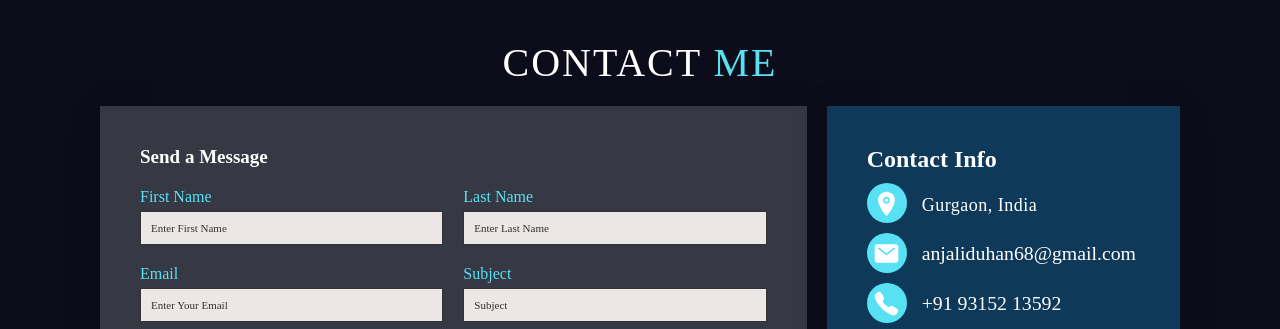
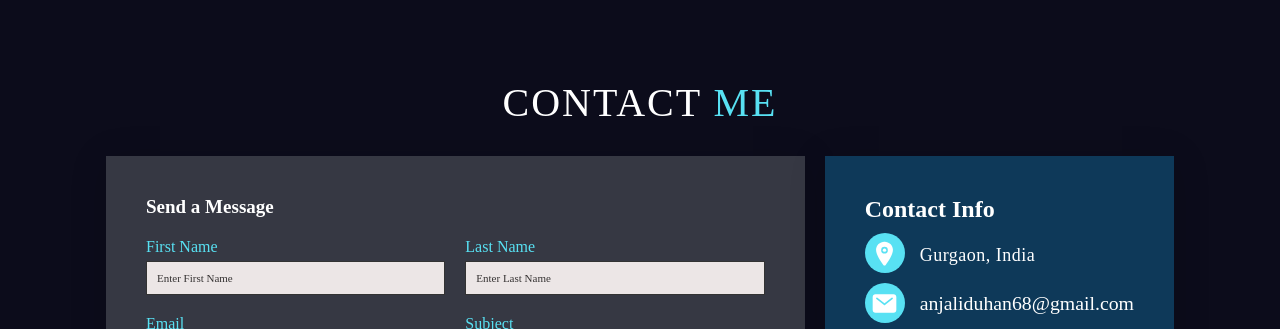
Before and after one commit to anjali9156/Portfolio, a plain HTML site: page index.html in a window 1280 px wide. Shown: the part 5110-5439 px from the top of the page. Drawn offline with nearby package versions, Linux system fonts and the light colour scheme.

Commit message:
Update style.css

```diff
--- a/style.css
+++ b/style.css
@@ -733,10 +733,13 @@ main.row2{
 /* contact Section */
 .contactMe{
 	background-color:rgb(12, 12, 27);
-    position: relative;
     width: 100%;
-    padding: 40px 100px;
+    padding: 80px 20px;
     color: white;
+	/* CENTER THE WHOLE SECTION */
+    display: flex;
+    flex-direction: column;
+    align-items: center;
 }
 .contactMe .title{
     display: flex;
```
